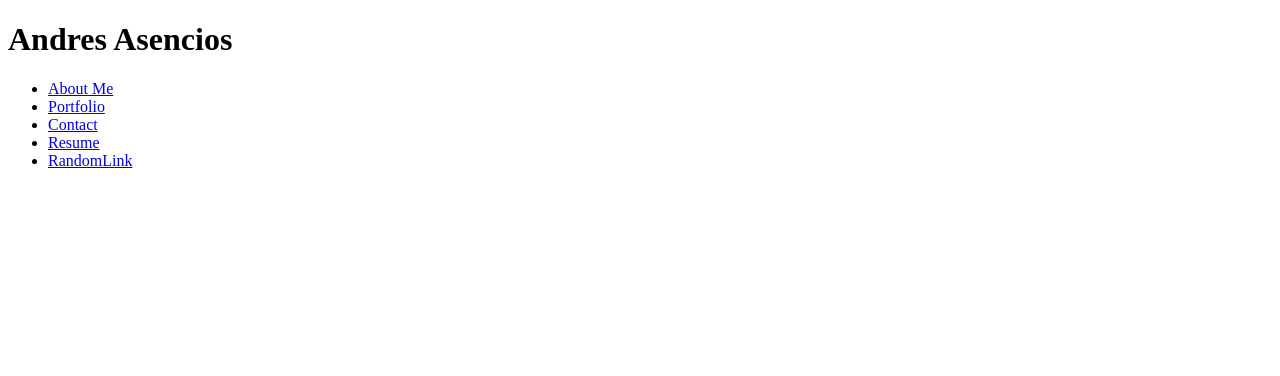
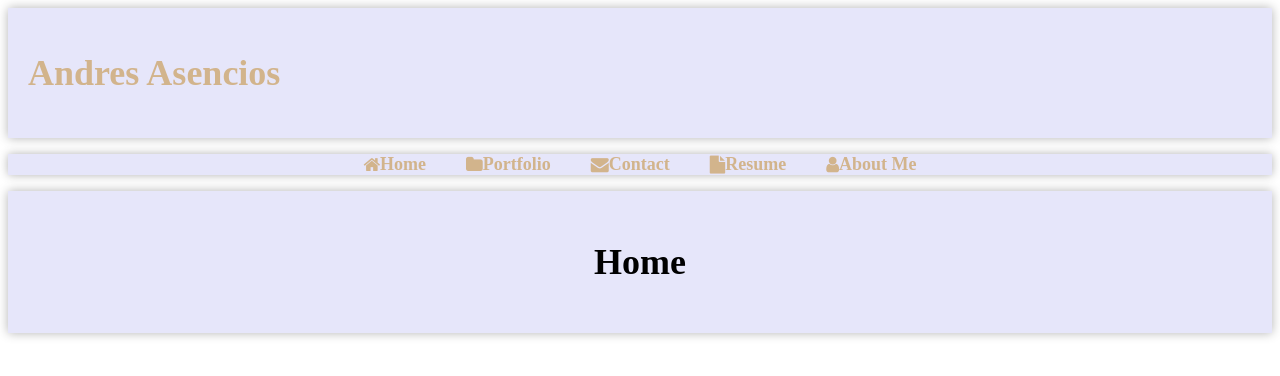
Before and after one commit to CodingObliqua/React_Portfolio2023, a React (Create React App) app: page /home in a window 1280 px wide. Shown: the top 376 px of the page. Built offline with nearby package versions, Linux system fonts and the light colour scheme.

Commit message:
added home and css import, path for home ABMe

```diff
--- a/src/App.js
+++ b/src/App.js
@@ -1,11 +1,13 @@
 import React from 'react';
 import { BrowserRouter as Router, Route, Routes } from 'react-router-dom';
+import 'font-awesome/css/font-awesome.min.css'; // Import Font Awesome CSS
 import Header from './components/Header/Header';
 import Navigation from './components/Navigation/Navigation';
 import AboutMe from './components/AboutMe/AboutMe';
 import Portfolio from './components/Portfolio/Portfolio';
 import Contact from './components/Contact/Contact';
 import Resume from './components/Resume/Resume';
+import Home from './components/Home/Home';
 
 function App() {
   return (
@@ -15,7 +17,9 @@ function App() {
         <Navigation />
         <main>
           <Routes>
-            <Route exact path="/" element={<AboutMe />} />
+
+            <Route path="/home" element={<Home />} />
+            <Route path="/aboutMe" element={<AboutMe />} />
             <Route path="/portfolio" element={<Portfolio />} />
             <Route path="/contact" element={<Contact />} />
             <Route path="/resume" element={<Resume />} />
--- a/src/components/Header/Header.js
+++ b/src/components/Header/Header.js
@@ -1,14 +1,32 @@
 // src/components/Header/Header.js
 import React from 'react';
+import styled from 'styled-components';
+// import Navigation from '../Navigation/Navigation';
+import theme from '../../theme'
+
+// Create a styled component for the header
+const StyledHeader = styled.header`
+  background-color: ${theme.colors.secondary};
+  color: ${theme.colors.primary}; // Custom text color
+  padding: 20px; // Custom padding
+  box-shadow: 0px 0px 10px rgba(0, 0, 0, 0.3);
+  `;
+
+  // Style the h1 element inside the header
+  const Heading = styled.h1`
+  font-size: 36px; // Custom font size
+  `;
+
+
 
 const Header = () => {
     return (
-        <header>
+        <StyledHeader>
             {/* Display Name*/}
-            <h1>Andres Asencios</h1>
+            <Heading>Andres Asencios</Heading>
+            {/* <Navigation /> */}
 
-            {/*Navigation links will go here */}
-        </header>
+        </StyledHeader>
     );
 };
 
--- a/src/components/Navigation/Navigation.js
+++ b/src/components/Navigation/Navigation.js
@@ -1,29 +1,69 @@
 // src/components/Navigation/Navigation.js
 import React from 'react';
-import { Link } from 'react-router-dom'; // Import Link from React Router
+import styled from 'styled-components';
+import theme from '../../theme';
+// import { Link } from 'react-router-dom'; // Import Link from React Router
+
+
+
+const NavLinks = styled.nav`
+ul {
+  list-style: none;
+  background-color: ${theme.colors.secondary};
+  padding: 0;
+  display: flex;
+  justify-content: center;
+  align-items: center; //
+  box-shadow: 0px 0px 10px rgba(0, 0, 0, 0.3);
+}
+
+li {
+  margin: 0 20px; // Add spacing between links
+}
+
+a {
+  text-decoration: none; // remove underlines from links
+
+  color: ${theme.colors.primary};
+  font-weight: bold;
+  font-size: 18px;
+  display: flex;
+  align-items: center;
+}
+`;
 
 const Navigation = () => {
     return (
-        <nav>
+        <NavLinks>
             <ul>
                 {/*Use Link components for navigation */}
                 <li>
-                    <Link to="/">About Me</Link>
+                    <a href="/">
+                        <i className='fa fa-home'/>Home
+                        </a>
                 </li>
                 <li>
-                    <Link to="/portfolio">Portfolio</Link>
+                    <a href="/portfolio">
+                        <i className='fa fa-folder'/>Portfolio
+                        </a>
                 </li>
                 <li>
-                    <Link to="/contact">Contact</Link>
+                    <a href="/contact">
+                        <i className='fa fa-envelope'/>Contact
+                        </a>
                 </li>
                 <li>
-                    <Link to="/resume">Resume</Link>
+                    <a href="/resume">
+                        <i className='fa fa-file' />Resume
+                        </a>
                 </li>
                 <li>
-                    <Link to="/">RandomLink</Link>
+                    <a href="/aboutMe">
+                        <i className='fa fa-user' />About Me
+                        </a>
                 </li>
             </ul>
-        </nav>
+        </NavLinks>
     );
 };
 
--- a/src/components/Resume/Resume.js
+++ b/src/components/Resume/Resume.js
@@ -5,7 +5,7 @@ const Resume = () => {
     return (
         <section>
             <h2>Resume</h2>
-            <a href="src\assets\RESUME_cv (2).pdf" download>
+            <a href="/" download>
                 Download Resume
             </a>
             <ul>
--- a/src/theme.js
+++ b/src/theme.js
@@ -2,9 +2,17 @@
 
 const theme = {
     colors: {
-        primary: '#00ffa3db', // Primary color here
-        secondary: '#a980d1b3', // Secondary color here
+        primary: 'tan', // Primary color here
+        secondary: 'Lavender', // Secondary color here
+        complementary: {
+            paleYellow: 'Pale Yellow',
+            seafoamGreen: 'Seafoam Green',
+            peach: 'Peach',
+            navyBlue: 'Navy Blue',
+            lavender: 'Lavender',
+        },
     },
+
     fonts: {
         body: 'Arial, sans-serif', // Font family here
         heading: 'Helvetica, sans-serif', // font family for heading
```
